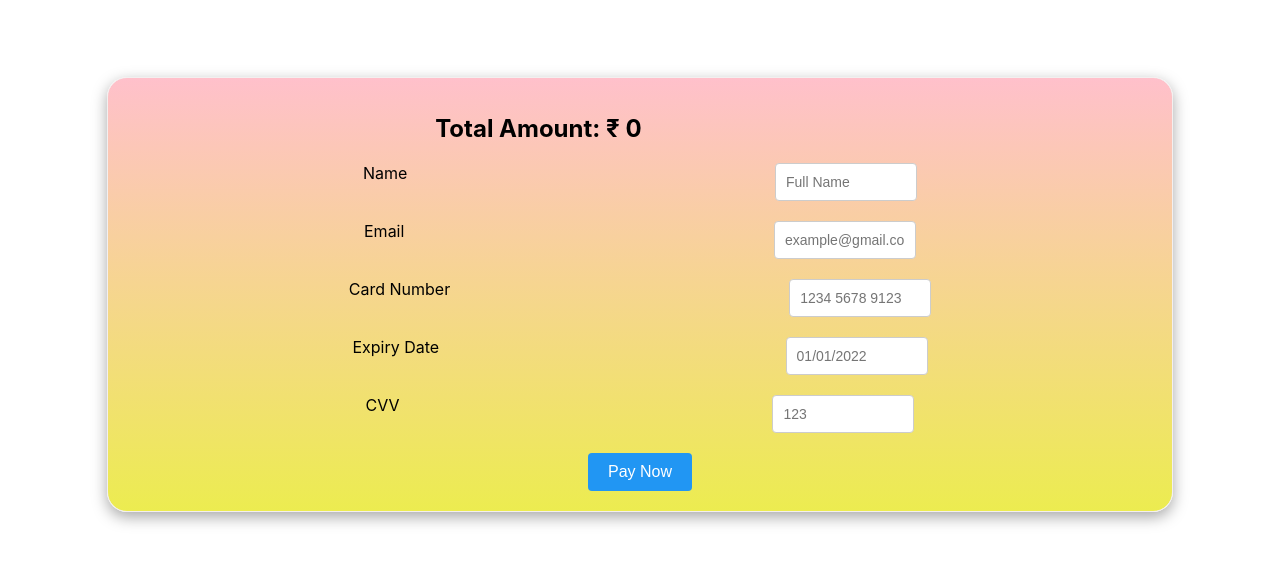
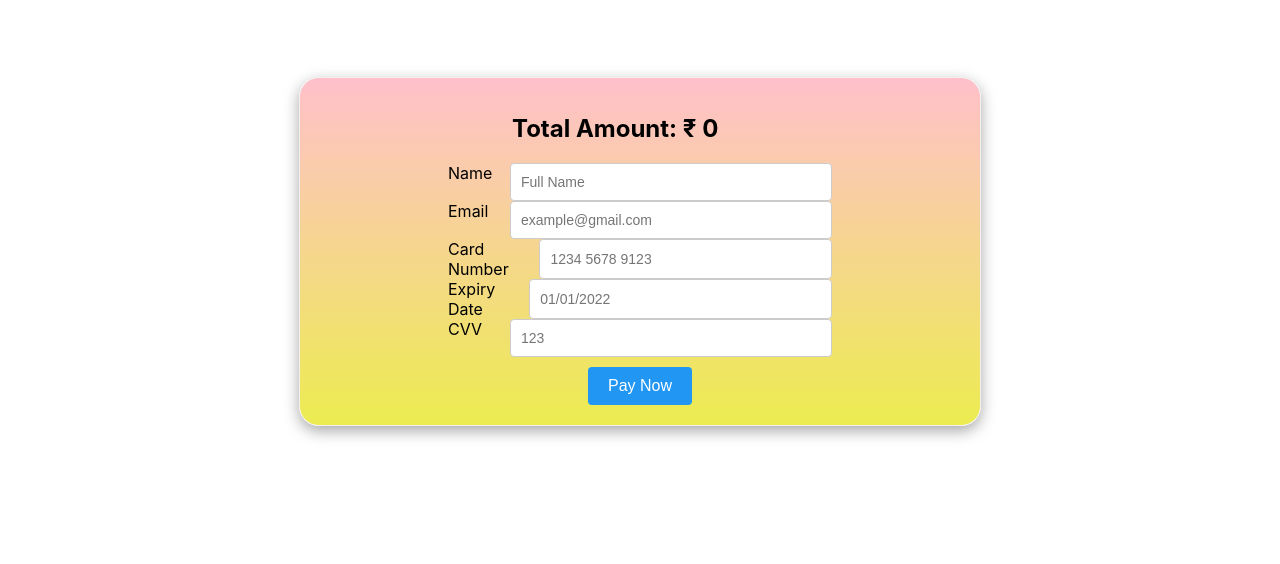
Before and after one commit to SakshamVerma2004/unique-code-1989, a React (Create React App) app in the folder Frontend-Server/eat-street/: page /checkout in a window 1280 px wide. Shown: the top 564 px of the page. Built offline with nearby package versions, Linux system fonts and the light colour scheme.

Commit message:
checkout page

```diff
--- a/Frontend-Server/eat-street/src/Components/Checkout.jsx
+++ b/Frontend-Server/eat-street/src/Components/Checkout.jsx
@@ -58,6 +58,9 @@ const Checkout = () => {
     }
     if(name.trim().length!==0 && email.trim().length!==0 && cardNumber.trim().length!==0 && expiryDate.trim().length!==0 && cvv.trim().length!==0){
         swal("Order Sent","Your order has been submitted , Happy Meal..","success");
+        setTimeout(() => {
+          window.location.href="/";
+        }, 1000);
         fetch("https://backend-server-8879b-default-rtdb.firebaseio.com/user-orders.json",{
             method:"POST",
             headers:{
--- a/Frontend-Server/eat-street/src/Components/Checkout.module.css
+++ b/Frontend-Server/eat-street/src/Components/Checkout.module.css
@@ -1,3 +1,77 @@
+.checkoutContainer {
+  opacity: 0;
+  transform: translateY(-20px);
+  border: 1px solid rgb(243, 239, 239);
+  width:50%;
+  margin: auto;
+  margin-top: 6%;
+  border-radius: 20px;
+  padding: 20px;
+  box-shadow: rgba(0, 0, 0, 0.35) 0px 5px 15px;
+  background-image: linear-gradient(pink,rgb(236, 236, 80));
+  transition: opacity 0.3s ease-in-out, transform 0.3s ease-in-out;
+}
+
+.showContainer {
+  opacity: 1;
+  transform: translateY(0);
+}
+
+.checkoutHeading {
+  font-size: 24px;
+  margin-bottom: 20px;
+}
+
+.checkoutFormContainer {
+  margin-top: 20px;
+}
+
+.checkoutForm {
+  display: flex;
+  flex-direction: column;
+  align-items: center;
+}
+
+.formGroup {
+  margin-bottom: 20px;
+  margin: auto;
+  width: 60%;
+  display: flex;
+  justify-content: space-between;
+}
+
+.label {
+  font-size: 16px;
+}
+
+.input {
+  padding: 10px;
+  font-size: 14px;
+  border: 1px solid #ccc;
+  border-radius: 4px;
+  width: 300px;
+}
+
+.submitButton {
+  padding: 10px 20px;
+  font-size: 16px;
+  background-color: #2196f3;
+  color: #fff;
+  border: none;
+  border-radius: 4px;
+  cursor: pointer;
+  margin-top: 10px;
+}
+
+.submitButton:hover {
+  background-color: #0c7cd5;
+}
+
+.totalAmount{
+  margin-left: 30%;
+}
+
+  @media all and (max-width:412px){
     .checkoutContainer {
       opacity: 0;
       transform: translateY(-20px);
@@ -68,3 +142,5 @@
     .totalAmount{
       margin-left: 30%;
     }
+
+  }
```
Lines whose indentation alone changed are shown as unchanged.
